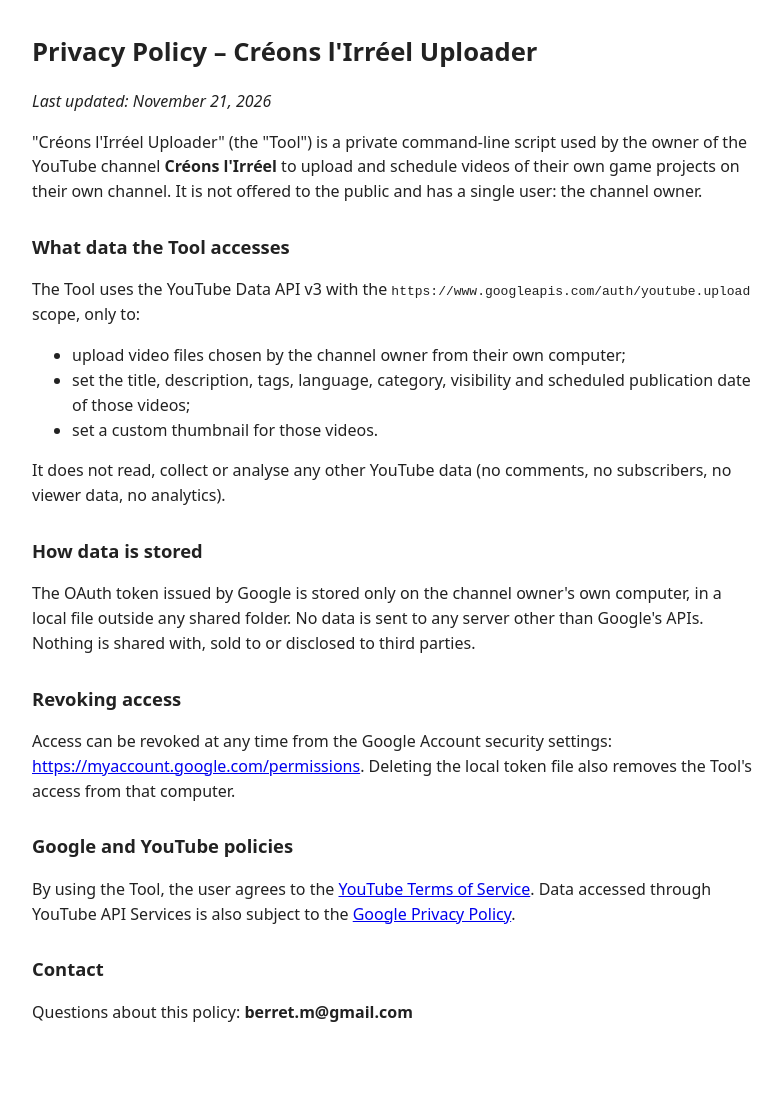
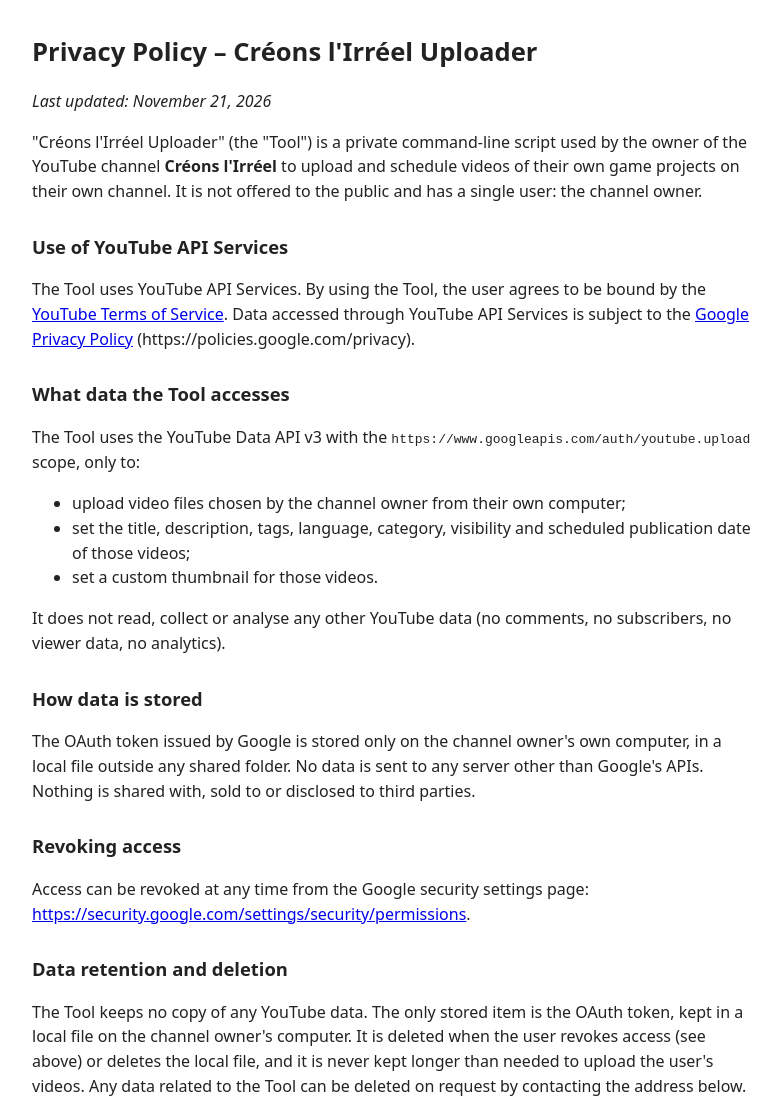
Before and after one commit to ghosteden/creons-irreel-uploader, a plain HTML site: page public/privacy.html in a window 1280 px wide. Shown: the top 1102 px of the page, without its empty margins (248-1030 px from the left). Before the commit the page ends 1056 px from the top, so only its background shows below. Drawn offline with Linux system fonts and the light colour scheme.

Commit message:
Mention des Services API YouTube et section suppression des données
Co-Authored-By: Claude Opus 5.5 <noreply@anthropic.com>

```diff
--- a/public/privacy.html
+++ b/public/privacy.html
@@ -18,6 +18,13 @@ the owner of the YouTube channel <strong>Créons l'Irréel</strong> to upload an
 videos of their own game projects on their own channel. It is not offered to the
 public and has a single user: the channel owner.</p>
 
+<h2>Use of YouTube API Services</h2>
+<p>The Tool uses YouTube API Services. By using the Tool, the user agrees to be bound
+by the <a href="https://www.youtube.com/t/terms">YouTube Terms of Service</a>.
+Data accessed through YouTube API Services is subject to the
+<a href="https://policies.google.com/privacy">Google Privacy Policy</a>
+(https://policies.google.com/privacy).</p>
+
 <h2>What data the Tool accesses</h2>
 <p>The Tool uses the YouTube Data API v3 with the
 <code>https://www.googleapis.com/auth/youtube.upload</code> scope, only to:</p>
@@ -36,15 +43,15 @@ computer, in a local file outside any shared folder. No data is sent to any serv
 other than Google's APIs. Nothing is shared with, sold to or disclosed to third parties.</p>
 
 <h2>Revoking access</h2>
-<p>Access can be revoked at any time from the Google Account security settings:
-<a href="https://myaccount.google.com/permissions">https://myaccount.google.com/permissions</a>.
-Deleting the local token file also removes the Tool's access from that computer.</p>
+<p>Access can be revoked at any time from the Google security settings page:
+<a href="https://security.google.com/settings/security/permissions">https://security.google.com/settings/security/permissions</a>.</p>
 
-<h2>Google and YouTube policies</h2>
-<p>By using the Tool, the user agrees to the
-<a href="https://www.youtube.com/t/terms">YouTube Terms of Service</a>. Data accessed
-through YouTube API Services is also subject to the
-<a href="https://policies.google.com/privacy">Google Privacy Policy</a>.</p>
+<h2>Data retention and deletion</h2>
+<p>The Tool keeps no copy of any YouTube data. The only stored item is the OAuth
+token, kept in a local file on the channel owner's computer. It is deleted when the
+user revokes access (see above) or deletes the local file, and it is never kept
+longer than needed to upload the user's videos. Any data related to the Tool can be
+deleted on request by contacting the address below.</p>
 
 <h2>Contact</h2>
 <p>Questions about this policy: <strong>berret.m@gmail.com</strong></p>
```
Also changed, not shown: public/index.html (+8 -0 lines).
